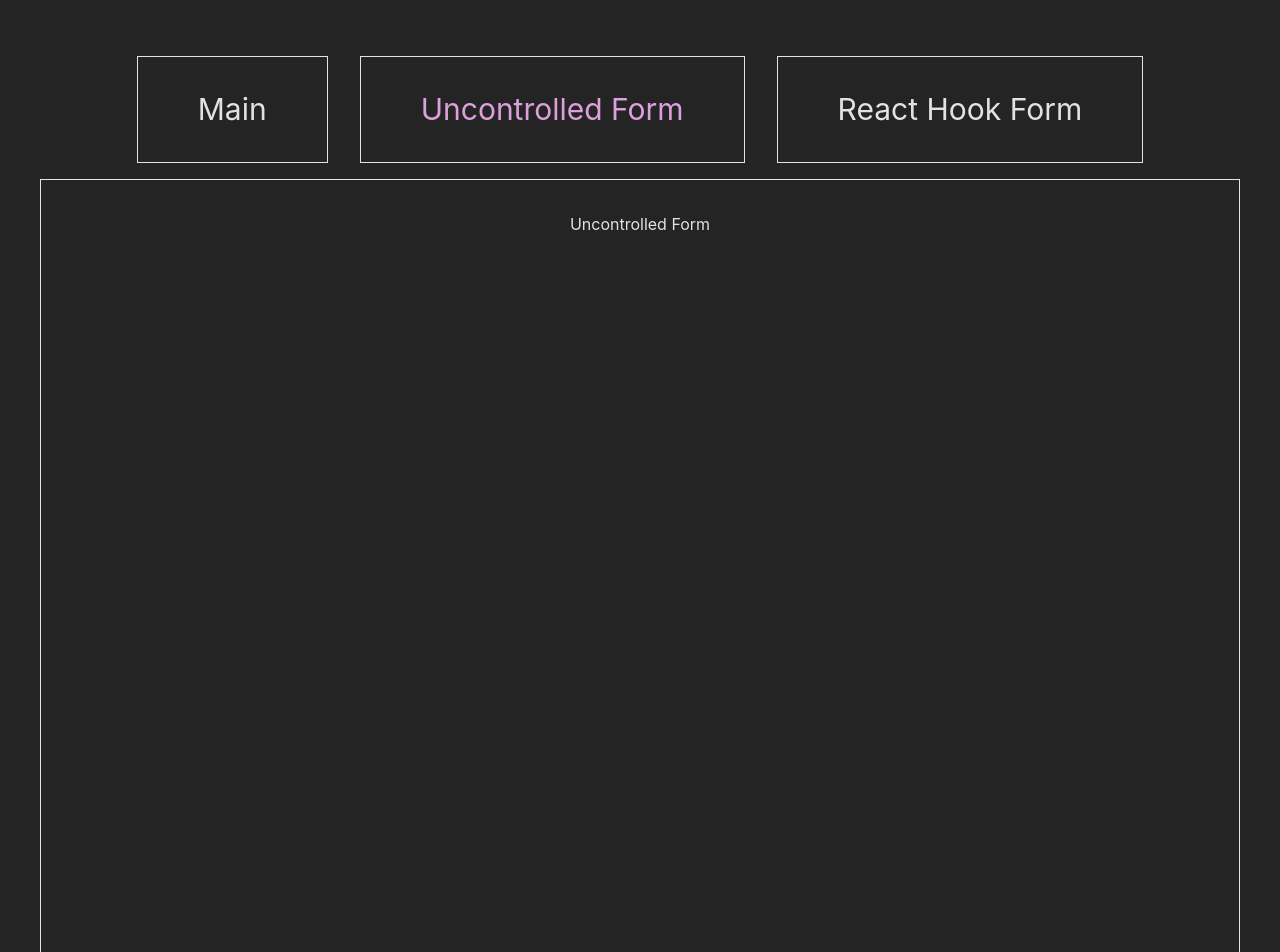
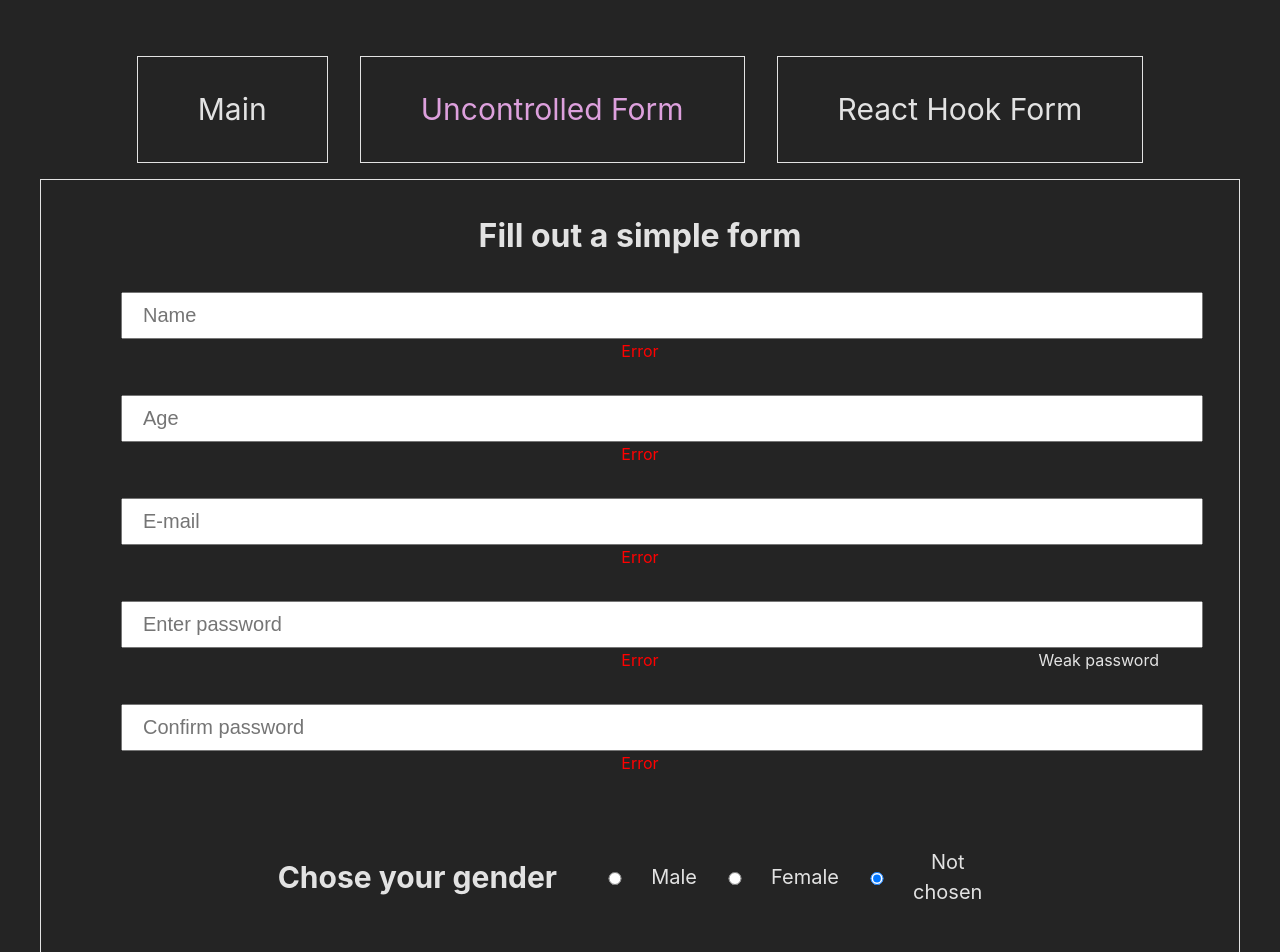
Before and after one commit to Maltsau/RSSchool-React-components, a React (Vite) app: page /uncontroled-form in a window 1280 px wide. Shown: the top 952 px of the page. Built offline with nearby package versions, Linux system fonts and the light colour scheme.

Commit message:
feat: uncontrolled form init

```diff
--- a/package.json
+++ b/package.json
@@ -15,10 +15,14 @@
     "src/**/*.{js,jsx,ts,tsx,css,scss,md}": "prettier --write --ignore-unknown"
   },
   "dependencies": {
+    "@reduxjs/toolkit": "^1.9.7",
     "faster-styled-components-types": "^1.0.1",
     "react": "^18.2.0",
     "react-dom": "^18.2.0",
+    "react-redux": "^8.1.3",
     "react-router-dom": "^6.4.0",
+    "redux": "^4.2.1",
+    "redux-thunk": "^2.4.2",
     "styled-components": "^6.1.1"
   },
   "devDependencies": {
--- a/src/components/pages/UncontrolledForm.tsx
+++ b/src/components/pages/UncontrolledForm.tsx
@@ -1,9 +1,236 @@
 import styled from 'styled-components';
+import { useState, useMemo } from 'react';
+
+import { FormStateType, GenderType } from '../../types';
+import uploadFileIcon from '../../assets/icons/upload-icon.svg';
+
+import { useDispatch } from 'react-redux';
+import { updateWholeForm } from '../../store/formReducer';
+import { useSelector } from 'react-redux';
 
 const Container = styled.form`
-  padding: 2em;
+  padding: 2em 5em;
+  display: flex;
+  flex-direction: column;
+  gap: 2em;
+  & > div {
+    position: relative;
+  }
+  & > div > div {
+    color: red;
+    font-size: 1em;
+  }
+  & > div > span {
+    position: absolute;
+    right: 0;
+  }
+  & > div > label,
+  div > label > div {
+    padding: 1em;
+    display: flex;
+    justify-content: center;
+    align-items: center;
+    gap: 1em;
+    font-size: 20px;
+  }
+  & input[type='file'] {
+    opacity: 0;
+    visibility: hidden;
+    position: absolute;
+  }
+  & > div:nth-child(9) > label > div {
+    padding: 0.5em;
+    border: 1px solid white;
+  }
+  & img {
+    height: 200px;
+  }
 `;
 
 export default function UncontrolledForm() {
-  return <Container>Uncontrolled Form</Container>;
+  const dispatch = useDispatch();
+  const formData: FormStateType = useSelector(
+    (state: { form: FormStateType }) => state.form
+  );
+  const [name, setName] = useState('');
+  const [age, setAge] = useState(0);
+  const [email, setEmail] = useState('');
+  const [password, setPassword] = useState('');
+  const [passwordConfirm, setPasswordConfirm] = useState('');
+  const [gender, setGender] = useState<GenderType>('not chosen');
+  const [tcConfirmed, setTcConfirmed] = useState(false);
+  const [avatar, setAvatar] = useState('');
+
+  async function getBase64(file: File) {
+    return new Promise((resolve, reject) => {
+      const reader = new FileReader();
+
+      reader.onload = function () {
+        resolve(reader.result);
+      };
+
+      reader.onerror = function (error) {
+        reject(error);
+      };
+
+      reader.readAsDataURL(file);
+    });
+  }
+
+  const passwordStrengthIndicator = (password: string) => {
+    const hasLowercase = /[a-z]/.test(password);
+    const hasUppercase = /[A-Z]/.test(password);
+    const hasDigit = /\d/.test(password);
+    const hasSpecialChar = /[!@#$%^&*(),.?":{}|<>]/.test(password);
+
+    if (!hasDigit && !hasUppercase && !hasSpecialChar && hasLowercase) {
+      return 'Very weak password';
+    } else if (!hasDigit) {
+      return 'Weak password';
+    } else if (!hasUppercase || !hasDigit) {
+      return 'Strong password';
+    } else if (!hasUppercase || !hasDigit || !hasSpecialChar) {
+      return 'Very strong password';
+    }
+    return 'Password strength cannot be determined';
+  };
+
+  const handleUpdateWholeForm = useMemo(
+    () => (updatedFormData: FormStateType) => {
+      dispatch(updateWholeForm(updatedFormData));
+    },
+    [dispatch]
+  );
+
+  return (
+    <Container
+      onSubmit={(e) => {
+        e.preventDefault();
+        handleUpdateWholeForm({
+          name,
+          age,
+          email,
+          password,
+          passwordConfirm,
+          gender,
+          tcConfirmed,
+          avatar,
+        });
+        console.log('store', formData);
+      }}
+    >
+      <h1>Fill out a simple form</h1>
+      <div>
+        <input
+          type="input"
+          placeholder="Name"
+          onChange={(e) => {
+            setName(e.target.value);
+          }}
+        />
+        <div>Error</div>
+      </div>
+      <div>
+        <input
+          type="number"
+          placeholder="Age"
+          onChange={(e) => {
+            setAge(Number(e.target.value));
+          }}
+        />
+        <div>Error</div>
+      </div>
+      <div>
+        <input
+          type="input"
+          placeholder="E-mail"
+          onChange={(e) => {
+            setEmail(e.target.value);
+          }}
+        />
+        <div>Error</div>
+      </div>
+      <div>
+        <input
+          type="password"
+          placeholder="Enter password"
+          onChange={(e) => {
+            setPassword(e.target.value);
+          }}
+        />
+        <span>{passwordStrengthIndicator(password)}</span>
+        <div>Error</div>
+      </div>
+      <div>
+        <input
+          type="password"
+          placeholder="Confirm password"
+          onChange={(e) => {
+            setPasswordConfirm(e.target.value);
+          }}
+        />
+        <div>Error</div>
+      </div>
+      <div>
+        <label>
+          <h2>Chose your gender</h2>
+          <div
+            onChange={(e) => {
+              const target = e.target as HTMLInputElement;
+              setGender(target.value as GenderType);
+            }}
+          >
+            <input type="radio" name="gender" value="male" />
+            Male
+            <input type="radio" name="gender" value="female" />
+            Female
+            <input
+              type="radio"
+              name="gender"
+              value="not chosen"
+              defaultChecked
+            />
+            Not chosen
+          </div>
+        </label>
+      </div>
+      <div>
+        <label>
+          <input
+            type="checkbox"
+            checked={tcConfirmed}
+            onChange={() => {
+              setTcConfirmed(!tcConfirmed);
+            }}
+          />
+          Do you accept T&C?
+        </label>
+        <div>Error</div>
+      </div>
+      <div>
+        <label>
+          <h2>Chose avatar</h2>
+          <input
+            type="file"
+            accept=".png, .jpg, .jpeg"
+            onChange={async (e) => {
+              e.preventDefault();
+              const files = e.target.files as FileList;
+              try {
+                const base64Result = await getBase64(files[0]);
+                setAvatar(base64Result as string);
+              } catch (error) {
+                console.error('Error:', error);
+              }
+            }}
+          />
+          <div>
+            <img src={avatar ? avatar : uploadFileIcon} />
+          </div>
+        </label>
+        <div>Error</div>
+      </div>
+      <input type="submit" />
+    </Container>
+  );
 }
--- a/src/index.css
+++ b/src/index.css
@@ -18,3 +18,22 @@ a {
   text-decoration: none;
   color: inherit;
 }
+
+h1,
+h2,
+h3,
+h4,
+h5,
+h6 {
+  margin: 0;
+}
+
+input {
+  width: 100%;
+  padding: 0.5em 1em;
+  font-size: 20px;
+}
+
+input[type='checkbox'] {
+  width: auto;
+}
--- a/src/main.tsx
+++ b/src/main.tsx
@@ -1,10 +1,14 @@
-import React from 'react'
-import ReactDOM from 'react-dom/client'
-import App from './App.tsx'
-import './index.css'
+import React from 'react';
+import ReactDOM from 'react-dom/client';
+import { Provider } from 'react-redux';
+import store from './store/store.ts';
+import App from './App.tsx';
+import './index.css';
 
 ReactDOM.createRoot(document.getElementById('root')!).render(
   <React.StrictMode>
-    <App />
-  </React.StrictMode>,
-)
+    <Provider store={store}>
+      <App />
+    </Provider>
+  </React.StrictMode>
+);
--- /dev/null
+++ b/src/store/formReducer.ts
@@ -0,0 +1,40 @@
+import { createSlice, PayloadAction } from '@reduxjs/toolkit';
+import { FormStateType } from '../types';
+
+const initialState: FormStateType = {
+  name: '',
+  age: 0,
+  email: '',
+  password: '',
+  passwordConfirm: '',
+  gender: 'not chosen',
+  tcConfirmed: false,
+  avatar: '',
+};
+
+const formSlice = createSlice({
+  name: 'form',
+  initialState,
+  reducers: {
+    updateForm: (
+      state,
+      action: PayloadAction<{ field: string; value: string | number | boolean }>
+    ) => {
+      const { field, value } = action.payload;
+      return {
+        ...state,
+        [field]: value,
+      };
+    },
+    resetForm: () => initialState,
+    updateWholeForm: (state, action: PayloadAction<FormStateType>) => {
+      return {
+        ...state,
+        ...action.payload,
+      };
+    },
+  },
+});
+
+export const { updateForm, resetForm, updateWholeForm } = formSlice.actions;
+export default formSlice.reducer;
--- /dev/null
+++ b/src/store/store.ts
@@ -0,0 +1,10 @@
+import { configureStore } from '@reduxjs/toolkit';
+import formReducer from './formReducer';
+
+const store = configureStore({
+  reducer: {
+    form: formReducer,
+  },
+});
+
+export default store;
--- /dev/null
+++ b/src/types.ts
@@ -0,0 +1,32 @@
+type GenderType = 'male' | 'femele' | 'not chosen';
+
+type FormStateType = {
+  name: string;
+  age: number;
+  email: string;
+  password: string;
+  passwordConfirm: string;
+  gender: GenderType;
+  tcConfirmed: boolean;
+  avatar: string;
+};
+
+type FormActionType = UpdateFormActionType | ResetFormActionType;
+
+type UpdateFormActionType = {
+  type: 'UPDATE_FORM';
+  field: string;
+  value: string | number | boolean;
+};
+
+type ResetFormActionType = {
+  type: 'RESET_FORM';
+};
+
+export type {
+  GenderType,
+  FormStateType,
+  FormActionType,
+  UpdateFormActionType,
+  ResetFormActionType,
+};
```
Also changed, not shown: src/services/validators.ts (added, +21 -0 lines), src/assets/icons/upload-icon.svg (added), 1 other file (tests, documents, lock files or other folders).
